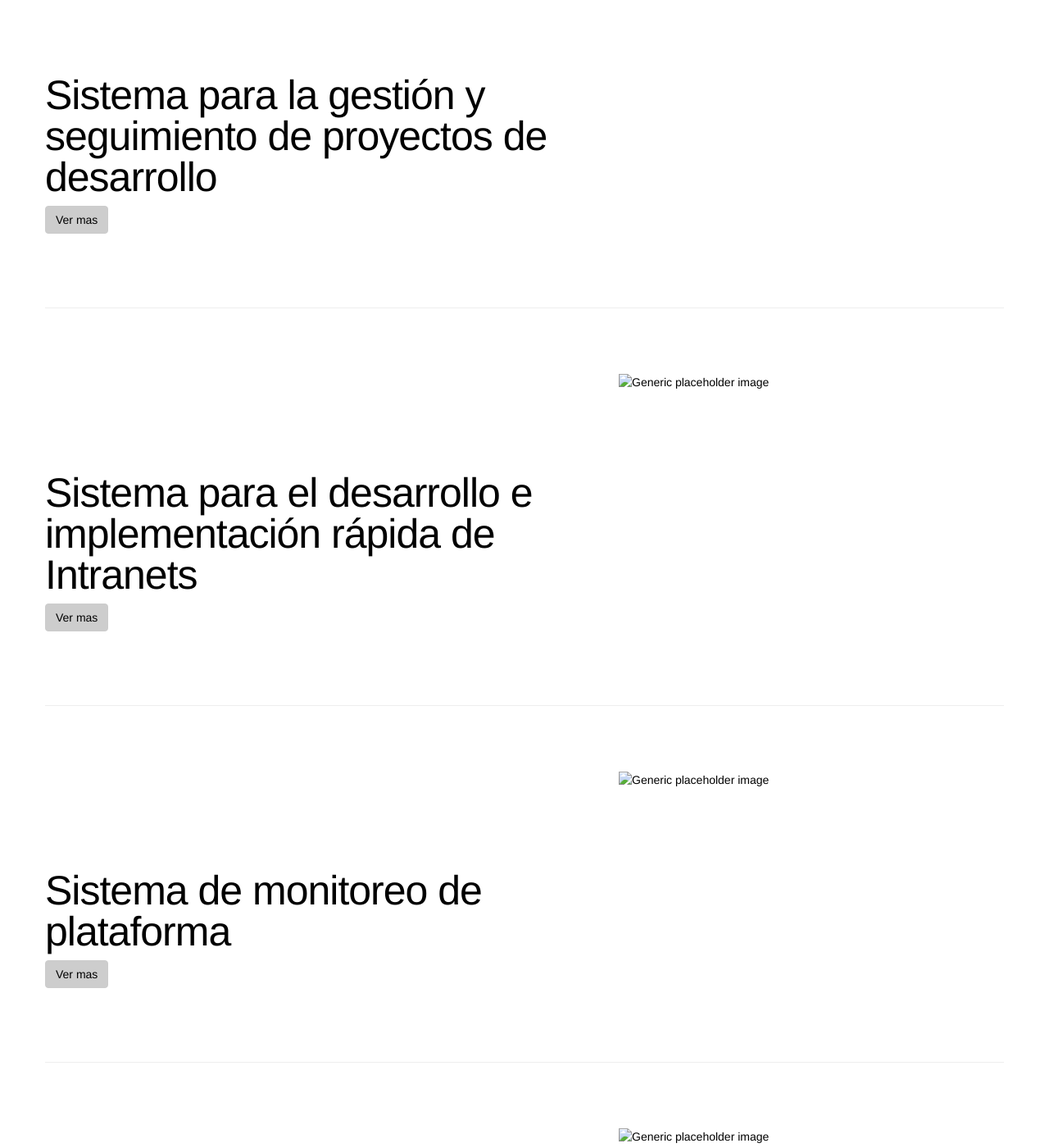
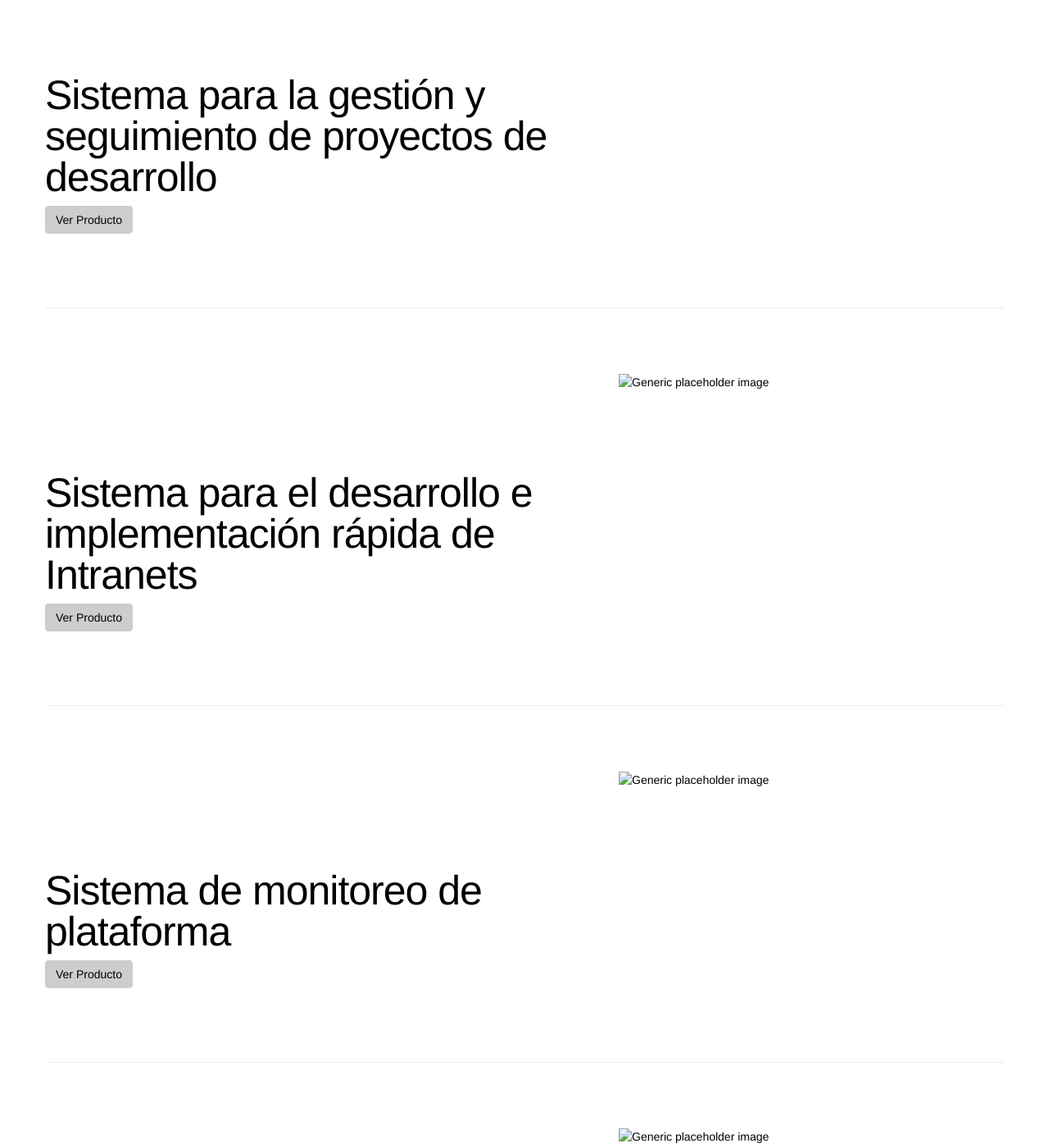
Before and after one commit to Covetel/Covetel.github.io, a Jekyll site: the page built from Productos/index.html, in a window 1280 px wide and 1400 px high, scrolled down 803 px. Shown: the whole window at 82% size. Built offline with Jekyll 4.4.1, drawn with Linux system fonts in a browser that asks for light colours; Markdown is read by kramdown in place of the engine named in the settings; some of the changed text lies outside the part shown.

Commit message:
Cambiando texto en los botones de cada producto en la lista

```diff
--- a/Productos/index.html
+++ b/Productos/index.html
@@ -11,7 +11,7 @@
 <div class="row featurette">
     <div class="col-md-7">
         <h2 class="featurette-heading"> {{ post.title }} </h2>
-        <p><a class="btn btn-default" href="{{ post.url }}" role="button">Ver mas</a></p>
+        <p><a class="btn btn-default" href="{{ post.url }}" role="button">Ver  Producto</a></p>
     </div>
 
     <div class="col-md-5">
```
